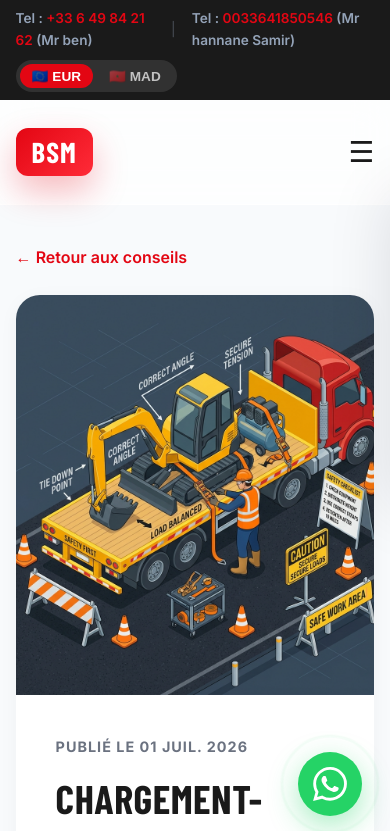
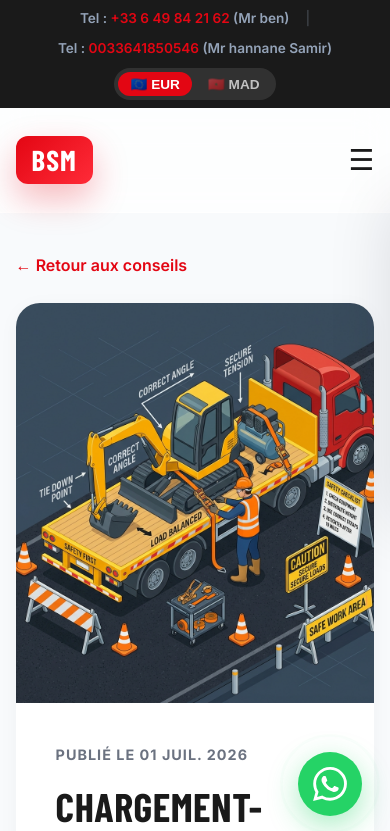
Before and after one commit to Saidou70/bsm-global-trading, a Next.js app: page /conseils/chargement-arrimage in a window 390 px wide. Shown: the top 831 px of the page. Built offline with nearby package versions, Linux system fonts and the light colour scheme.

Commit message:
style: fix mobile overflow in topbar and search form

```diff
--- a/app/globals.css
+++ b/app/globals.css
@@ -166,6 +166,8 @@ img { max-width: 100%; display: block; }
 .nav > a:hover { color: var(--brand-red); }
 .nav > a:hover::after { width: 100%; }
 .nav__toggle { display: none; background: none; border: none; font-size: 1.8rem; cursor: pointer; color: var(--navy); }
+
+.search-form { flex: 1; position: relative; margin-left: 20px; width: 100%; }
 
 /* ===== Hero ===== */
 .hero {
@@ -362,7 +364,6 @@ img { max-width: 100%; display: block; }
 @media (max-width: 900px) {
   .about, .contact { grid-template-columns: 1fr; gap: 40px; }
   .footer__grid { grid-template-columns: 1fr 1fr; gap: 30px; }
-  .topbar__right { display: none; }
   .hero__inner { padding: 80px 0; }
 }
 @media (max-width: 720px) {
@@ -383,4 +384,7 @@ img { max-width: 100%; display: block; }
   .checklist { grid-template-columns: 1fr; }
   .cta-band__inner { flex-direction: column; text-align: center; justify-content: center; }
   .footer__grid { grid-template-columns: 1fr; }
+
+  .search-form { margin-left: 0; margin-top: 10px; max-width: 100%; }
+  .topbar__inner { justify-content: center; }
 }
--- a/components/Header.tsx
+++ b/components/Header.tsx
@@ -30,7 +30,7 @@ export default function Header() {
     <>
       <div className="topbar">
         <div className="container topbar__inner" style={{ padding: "8px 0" }}>
-          <div className="topbar__left" style={{ display: "flex", gap: "16px", alignItems: "center" }}>
+          <div className="topbar__left" style={{ display: "flex", gap: "8px 16px", alignItems: "center", flexWrap: "wrap", justifyContent: "center", textAlign: "center" }}>
             <a href="tel:+33649842162" style={{ fontWeight: 600 }}>Tel : <span style={{ color: "var(--brand-red)" }}>+33 6 49 84 21 62</span> (Mr ben)</a>
             <span className="topbar__sep">|</span>
             <a href="tel:0033641850546" style={{ fontWeight: 600 }}>Tel : <span style={{ color: "var(--brand-red)" }}>0033641850546</span> (Mr hannane Samir)</a>
@@ -106,7 +106,7 @@ export default function Header() {
                 router.push(`/#materiel`);
               }
               setOpen(false);
-            }} style={{ flex: 1, position: "relative", marginLeft: "20px" }}>
+            }} className="search-form">
               <input
                 type="text"
                 value={searchQuery}
```
